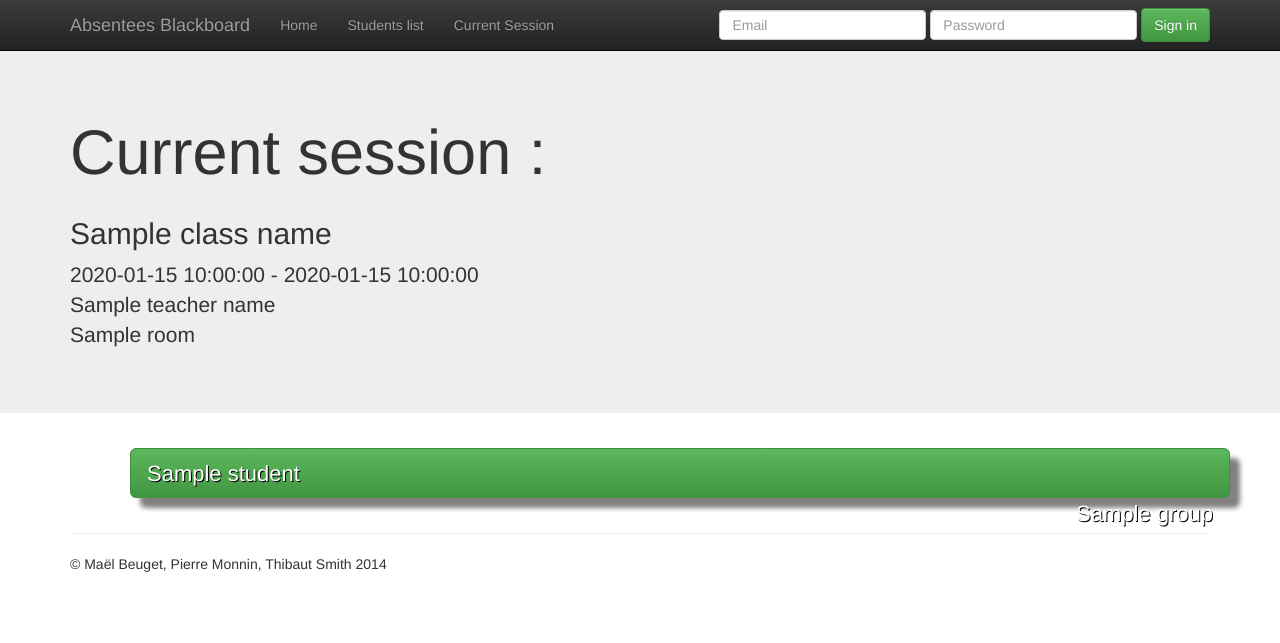
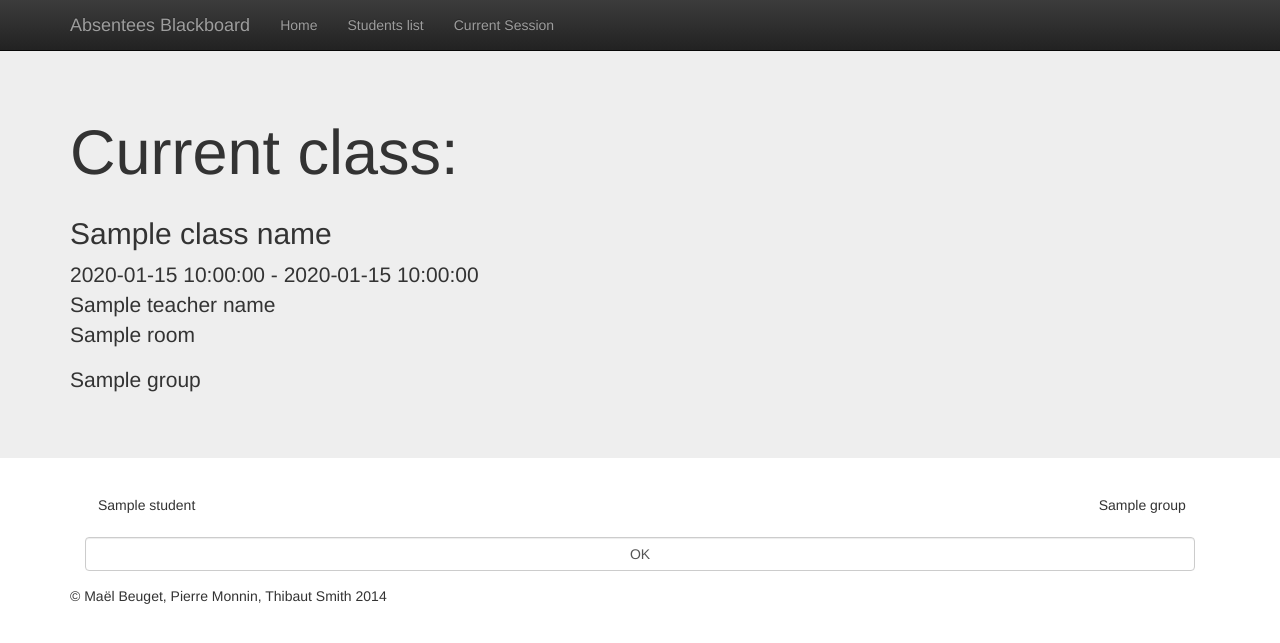
Before and after one commit to PWEBTelecomNancy/absentees-blackboard, a Python web app: template templates/class_absentees.html in a window 1280 px wide. Shown: the top 643 px of the page. Run offline with Jinja, Linux system fonts and the light colour scheme; the template is opened without the code that fills it: most values are stand-ins (such as "Sample title", 1, 10 or a date in 2020); some libraries are stand-ins or nearby versions.

Commit message:
New presentation for absentees check

```diff
--- a/Absentees.py
+++ b/Absentees.py
@@ -5,6 +5,7 @@ from google.appengine.ext import db
 
 class Absentees(db.Model):
     student_name = db.StringProperty(required=True)
+    student_email = db.StringProperty(required=True)
     student_group = db.StringProperty(required=True)
     class_title = db.StringProperty(required=True)
     start_hour = db.TimeProperty(required=True)
--- a/ClassAbsenteesHandler.py
+++ b/ClassAbsenteesHandler.py
@@ -5,12 +5,8 @@ import re
 
 
 class ClassAbsenteesHandler(BaseHandler):
-<<<<<<< HEAD
     temp_prof_name = "CHAROY FRANCOIS"
     ade_communicator = None
-=======
-
->>>>>>> aa5066b1cd97d80d992c406bcb5a5a3c1d155c24
 
     def __init__(self, request=None, response=None):
         self.initialize(request, response)
--- a/stylesheets/jumbotron.css
+++ b/stylesheets/jumbotron.css
@@ -6,63 +6,37 @@ body {
 }
 
 /***** CSS properties for form layout *****/
-.form_body form
+.form-body form
 {
     margin-top: 25px;
 }
 
-input[type="text"], input[type="password"]
+.form-body input[type="text"], .form-body input[type="password"]
 {
     height: 30px;
 }
 
-.top-marge-button
+.form-body .top-marge-button
 {
     margin-top: 10px;
 }
 
 
 /***** CSS properties for class absentees page *****/
-.anim
+.student
 {
-    -moz-text-shadow: 0 0 1px #000000 inset;
-    -webkit-text-shadow: 0 0 1px #000000 inset;
-    text-shadow: 1px 1px 0px #000000;
-
-    box-shadow: 10px 10px 5px #808080;
-
-	-webkit-transition: text-shadow 1s;
-    -moz-transition: text-shadow 1s;
-    -o-transition: text-shadow 1s;
-    transition: text-shadow 1s;
+    width: 100%;
 }
 
-.anim:active
+.student p
 {
-    -moz-text-shadow: 0 0 1px #000000 inset;
-    -webkit-text-shadow: 0 0 1px #000000 inset;
-    text-shadow: 1px 1px 0px #000000;
-
-    box-shadow: 7px 7px 5px #808080;
-
-	-webkit-transition: text-shadow 1s;
-    -moz-transition: text-shadow 1s;
-    -o-transition: text-shadow 1s;
-    transition: text-shadow 1s;
+    margin: 0px;
+    padding: 0px;
 }
 
-.anim:hover
+.student:hover
 {
-	text-shadow: 1px 1px 0px #808080;
-}
-
-.student
-{
-    height: 50px;
-    width: 100%;
-    text-align: left;
-    font-size: 22px;
-    margin: 5px;
+    text-shadow: 1px 1px 0px #808080;
 }
 
 .student_name
@@ -74,24 +48,23 @@ input[type="text"], input[type="password"]
 
 .student_group
 {
-<<<<<<< HEAD
     display: inline-block;
     text-align: right;
     width: 50%;
-=======
-    max-height:300px;
-    min-width:300px;
-    width:100%;
-    overflow-y:scroll;
 }
 
+#students_list
+{
+    margin-left: 0;
+    padding-left: 0;
+}
 
+#students_list div
+{
+    height: 10px;
+}
 
-/***** CSS properties for class today page *****/
-
-
-.class_today_boxes
+#students_list input[type="checkbox"]
 {
-    width:100%;
->>>>>>> aa5066b1cd97d80d992c406bcb5a5a3c1d155c24
+    display: none;
 }
--- a/templates/class_absentees.html
+++ b/templates/class_absentees.html
@@ -5,7 +5,7 @@
     <div class="container">
         <div class="row">
             <div class="col-md-12">
-                <h1>Current session :</h1>
+                <h1>Current class:</h1>
             </div>
         </div>
 
@@ -15,6 +15,11 @@
                 <p class="text-left">{{start_time}} - {{end_time}}<br />
                 {{teacher_name}}<br />
                 {{room}}</p>
+                <p>
+                {% for group in groups %}
+                    {{group}}<br />
+                {% endfor %}
+                </p>
             </div>
         </div>
     </div>
@@ -22,34 +27,42 @@
 {% endblock %}
 
 {% block body %}
-<div class="container">
-    <div class="col-xs-12">
-    <ul>
+<div class="col-md-12">
+    <form method="post" action="/class_absentees">
+        <div class="form-group">
+            <ul id="students_list">
                 {% for student in students %}
-        <div class="row">
-        <li id="{{student.name}}" class="anim student btn btn-success btn-lg" role="button"
+                    <li id="{{student.name}}button" class="anim student btn" role="button"
                         onclick="change('{{student.name}}');">
+                        <input type="checkbox" id="{{student.name}}box" />
                         <p class="student_name">{{student.name}}</p>
                         <p class="student_group">{{student.group}}</p>
                     </li>
-        </div>
                 {% endfor %}
 
                 <script language="javascript">
                     function change(str) {
-                var link=document.getElementById(str);
+                        var link=document.getElementById(str + "button");
+                        var checkbox = document.getElementById(str + "box")
                         var hisclass= link.className;
 
-                if (hisclass =="anim student btn btn-danger btn-lg") {
-                    link.className='anim student btn btn-success btn-lg';
+                        if (hisclass =="anim student btn btn-danger") {
+                            link.className='anim student btn';
+                            checkbox.checked = false;
                         }
 
                         else {
-                    link.className='anim student btn btn-danger btn-lg';
+                            link.className='anim student btn btn-danger';
+                            checkbox.checked = true;
                         }
                     }
                 </script>
             </ul>
         </div>
+
+        <div class="form-group">
+            <button class="form-control">OK</button>
+        </div>
+    </form>
 </div>
 {% endblock %}
--- a/templates/groupchoice.html
+++ b/templates/groupchoice.html
@@ -7,7 +7,7 @@
 {% endblock %}
 
 {% block body %}
-    <div class="container">
+    <div class="row">
         <form method="post" action="/students_list" class="row col-sm-offset-2 col-sm-8 form-body">
             <div class="row">
                 <label for="group_name" class="col-sm-2">Group name</label>
--- a/templates/menubar.html
+++ b/templates/menubar.html
@@ -33,6 +33,7 @@
                     </ul>
 
                     {# Login form down here #}
+                {#
                     <form class="navbar-form navbar-right" role="form">
                         <div class="form-group">
                             <input type="text" placeholder="Email" class="form-control">
@@ -42,6 +43,7 @@
                         </div>
                         <button type="submit" class="btn btn-success">Sign in</button>
                     </form>
+                #}
                 </div><!--/.navbar-collapse -->
 
             </div>
```
Lines whose indentation alone changed are shown as unchanged.
